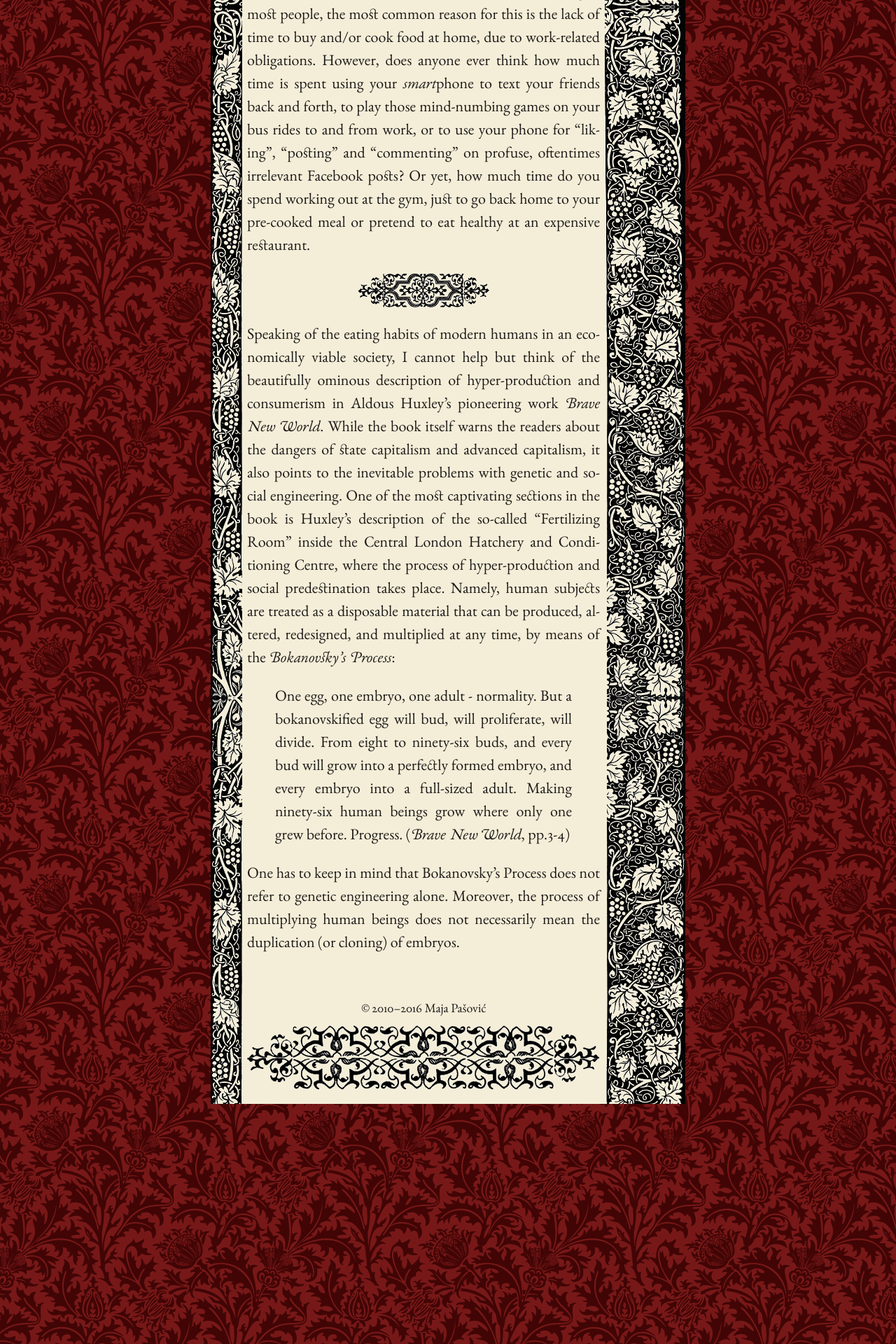
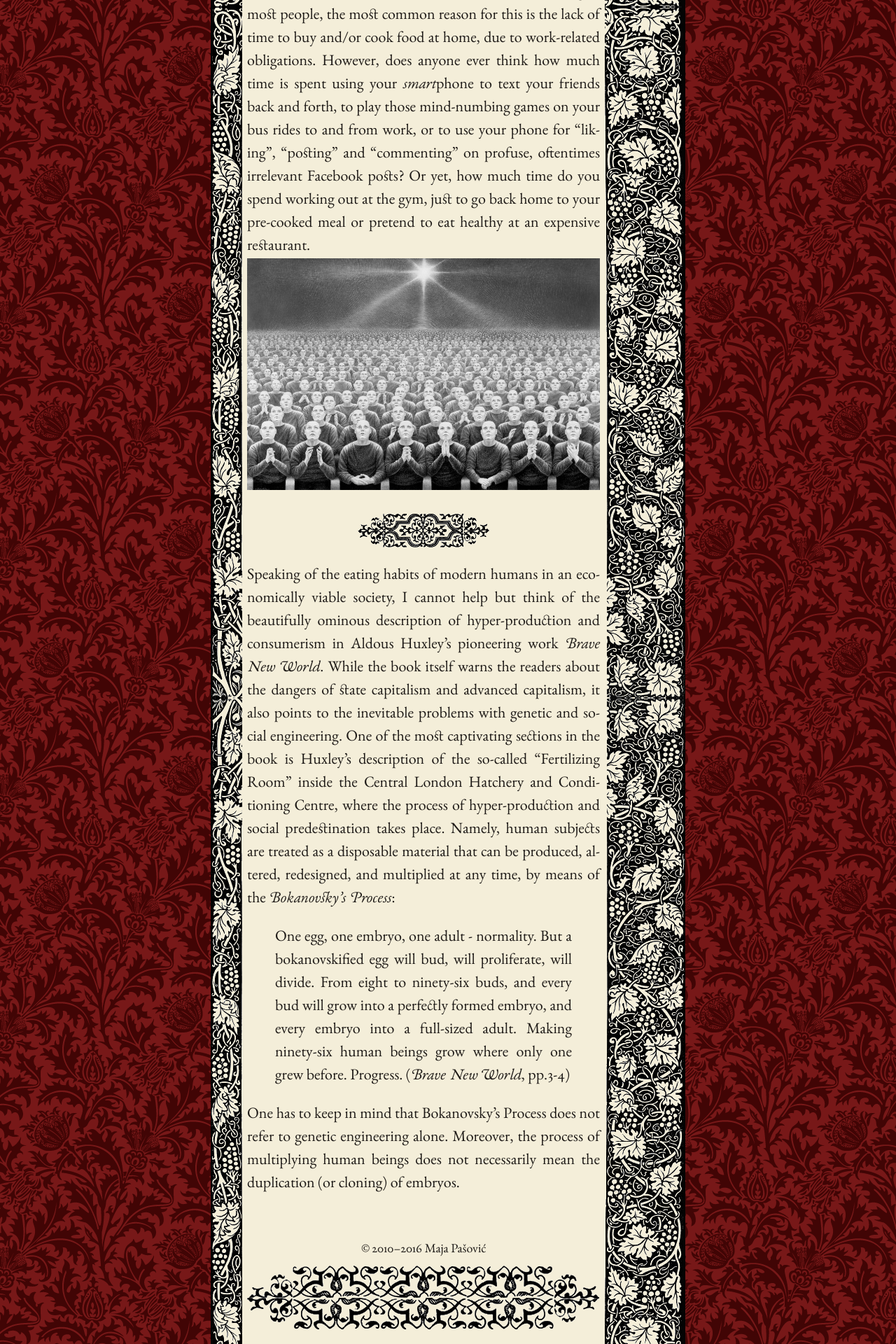
Before and after one commit to mpasovic/majapasovic.org, a Jekyll site: the page built from _posts/2016-03-04-bokanovskified-production-food-and-nutrition-in-modern-age.md, in a window 1280 px wide. Shown: the part 1964-3884 px from the top of the page at 70% size. Built offline with Jekyll 4.4.1, drawn with Linux system fonts in a browser that asks for light colours; nearby versions of some CDN libraries.

Commit message:
Updated 2016-03-04-bokanovskified-production-food-and-nutrition-in-modern-age.md

```diff
--- a/_posts/2016-03-04-bokanovskified-production-food-and-nutrition-in-modern-age.md
+++ b/_posts/2016-03-04-bokanovskified-production-food-and-nutrition-in-modern-age.md
@@ -12,6 +12,7 @@ title: "Bokanovskified Production: Food and Nutrition in Modern Age"
 
 *****
 Therefore, the inevitable questions arise: "What is the actual purpose of consuming ready-made food?" "How much time do we REALLY save buying and heating ready-made food?" As has been well documented, a large percentage of people in economically viable countries live of pre-cooked meals, consumed either in a restaurant or their home. According to most people, the most common reason for this is the lack of time to buy and/or cook food at home, due to work-related obligations. However, does anyone ever think how much time is spent using your *smart*phone to text your friends back and forth, to play those mind-numbing games on your bus rides to and from work, or to use your phone for "liking", "posting" and "commenting" on profuse, oftentimes irrelevant Facebook posts? Or yet, how much time do you spend working out at the gym, just to go back home to your pre-cooked meal or pretend to eat healthy at an expensive restaurant.
+![brave new world.jpg]({{site.baseurl}}/img/brave new world.jpg)
 
 *****
 Speaking of the eating habits of modern humans in an economically viable society, I cannot help but think of the beautifully ominous description of hyper-production and consumerism in Aldous Huxley's pioneering work *Brave New World*. While the book itself warns the readers about the dangers of state capitalism and advanced capitalism, it also points to the inevitable problems with genetic and social engineering. One of the most captivating sections in the book is Huxley's description of the so-called "Fertilizing Room" inside the Central London Hatchery and Conditioning Centre, where the process of hyper-production and social predestination takes place. Namely, human subjects are treated as a disposable material that can be produced, altered, redesigned, and multiplied at any time, by means of the *Bokanovsky's Process*:
```
